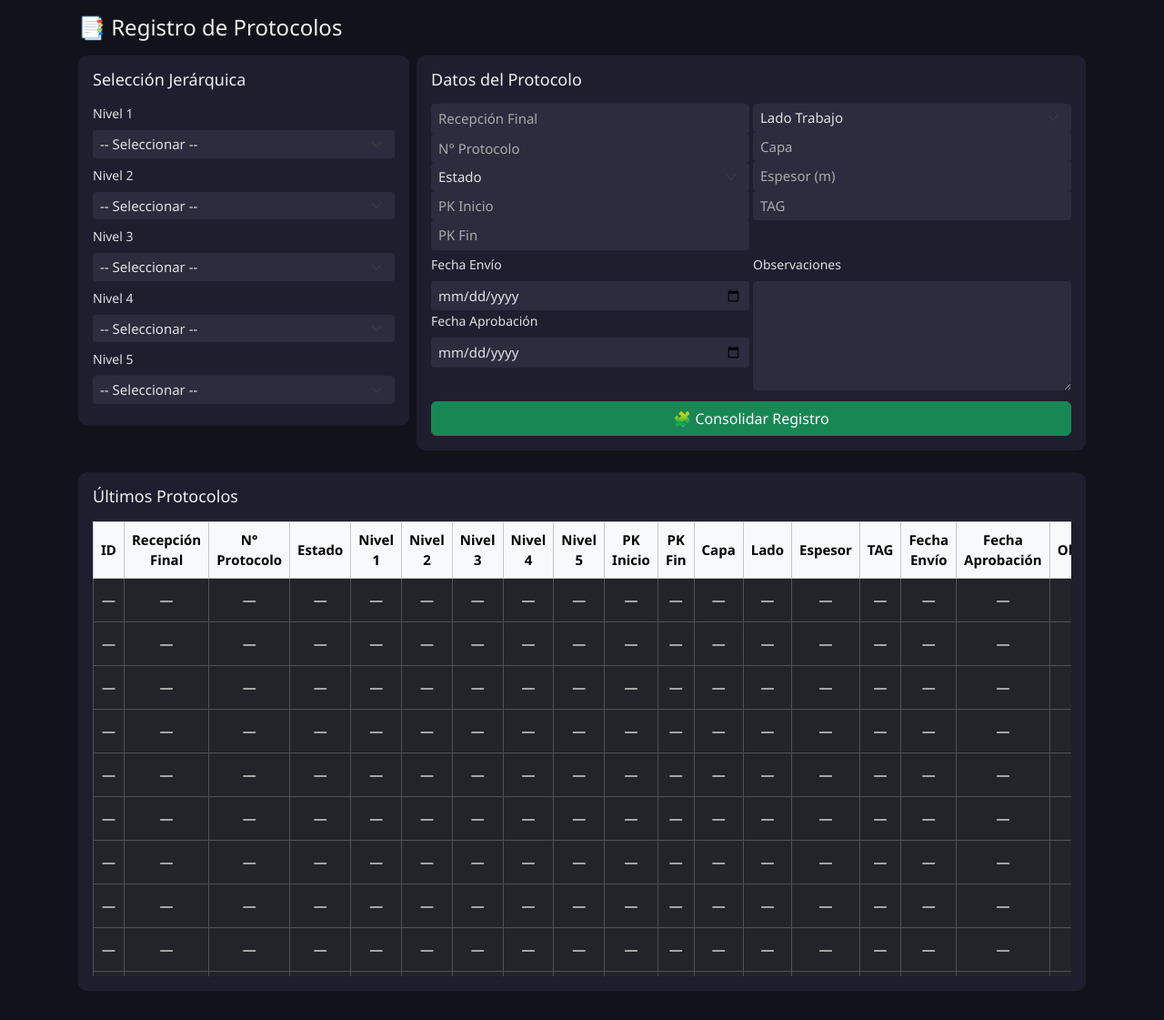
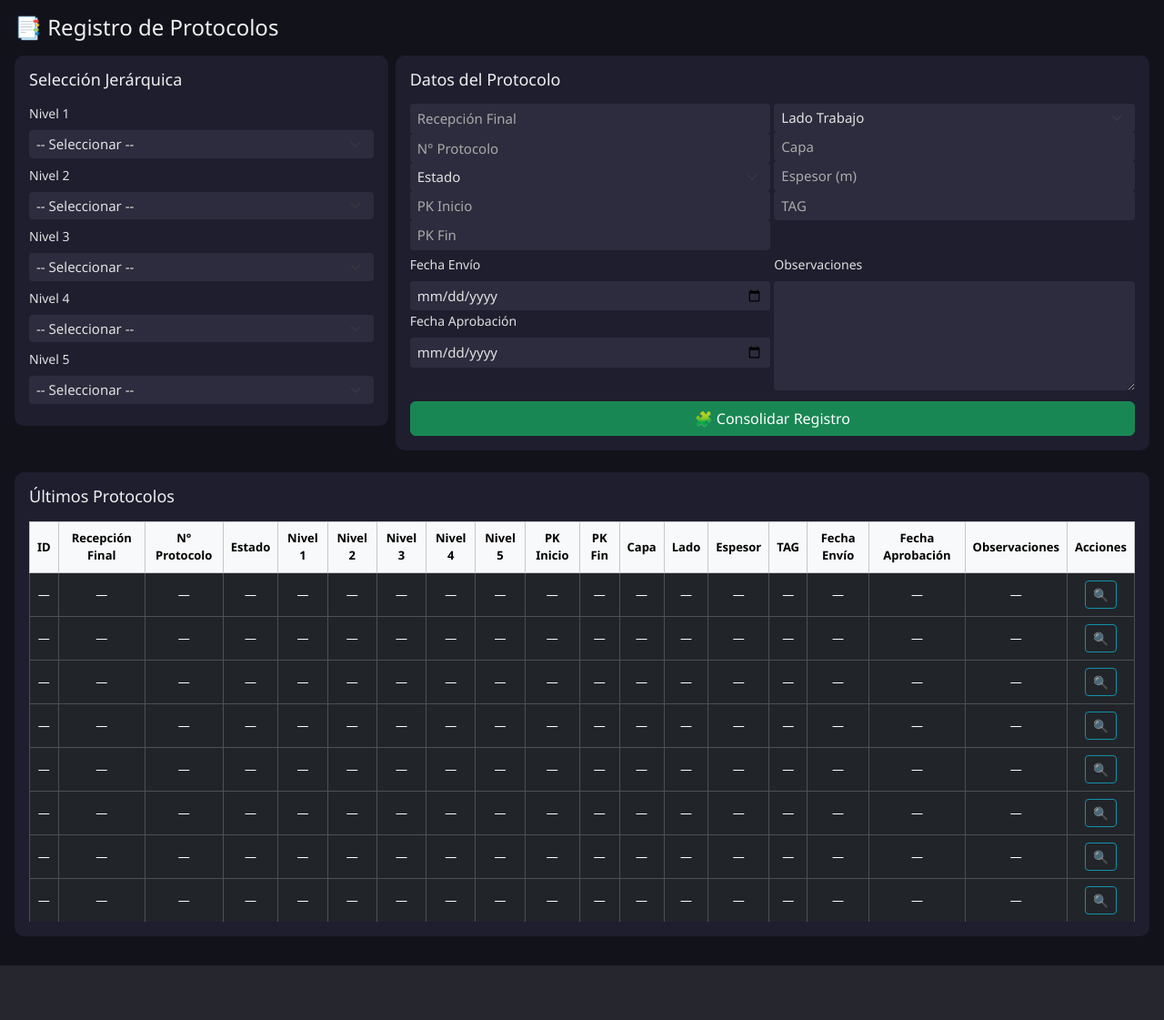
Before and after one commit to Calamardes/Registro-de-Protocolos, a FastAPI app: template templates/formulario.html in a window 1280 px wide. Shown: the whole page at 91% size. After the commit the page ends 1061 px from the top, so only its background shows below. Run offline with FastAPI, Linux system fonts and the light colour scheme; the template is opened without the code that fills it, so the values that code supplies are empty; parts of the project's set-up code (start-up, migrations or seed data) failed here and were passed over.

Commit message:
Update formulario.html

```diff
--- a/templates/formulario.html
+++ b/templates/formulario.html
@@ -15,6 +15,7 @@
         }
         .container {
             padding: 1rem;
+            max-width: 100%;
         }
         .form-section {
             background-color: #1e1e2f;
@@ -53,8 +54,12 @@
             height: 40px;
         }
         .scrollable-table {
-            max-height: 500px;
+            max-height: 440px;
             overflow-y: auto;
+        }
+        table th, table td {
+            font-size: 13px;
+            padding: 0.4rem;
         }
     </style>
 </head>
```
